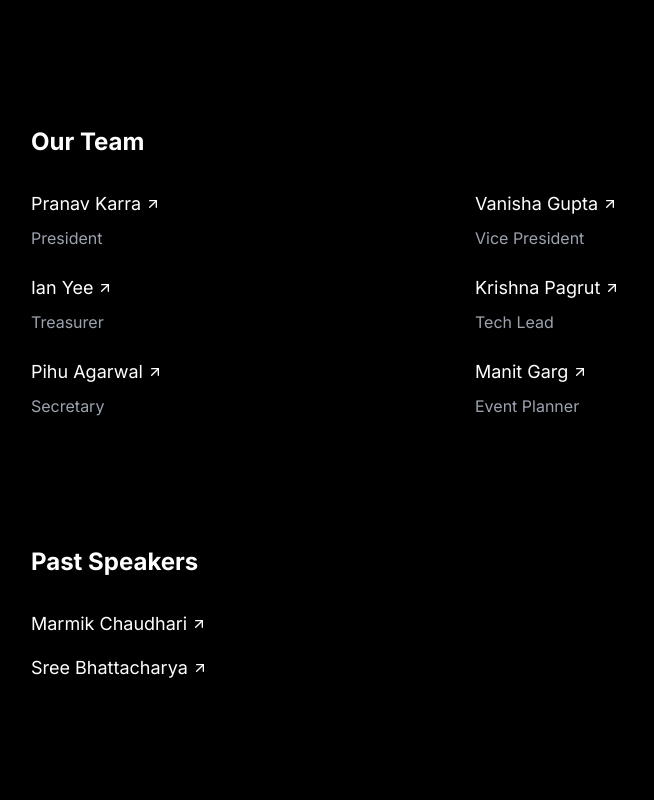
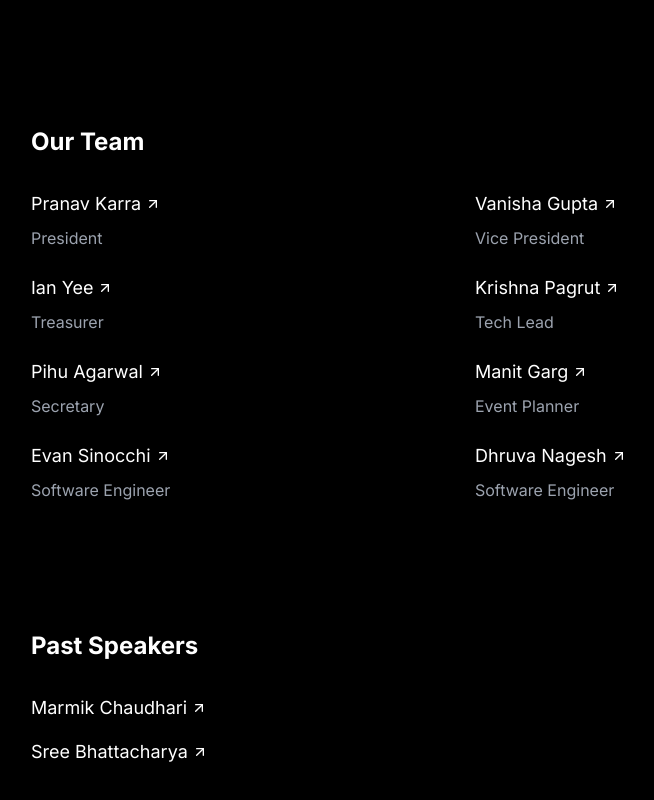
Before and after one commit to mlpsu/site-mlpsu, a Next.js app: page / in a window 1280 px wide. Shown: the part 916-1716 px from the top of the page, without its empty margins (177-831 px from the left). Built offline with nearby package versions, Linux system fonts and the light colour scheme.

Commit message:
Update page.tsx
Added Dhurva and Evan's roles

```diff
--- a/src/app/page.tsx
+++ b/src/app/page.tsx
@@ -10,6 +10,8 @@ const staff = [
   { name: 'Krishna Pagrut', role: 'Tech Lead', link: 'https://www.linkedin.com/in/krishnapagrut/' },
   { name: 'Pihu Agarwal', role: 'Secretary', link: 'https://www.linkedin.com/in/pihuagarwal/' },
   { name: 'Manit Garg', role: 'Event Planner', link: 'https://www.linkedin.com/in/manitgarg/' },
+  { name: 'Evan Sinocchi', role: 'Software Engineer', link: 'https://www.linkedin.com/in/esinocchi/'},
+  { name: 'Dhruva Nagesh', role: 'Software Engineer', link: 'https://www.linkedin.com/in/dhruva-nagesh'}
 ]
 
 const pastSpeakers = [
```
